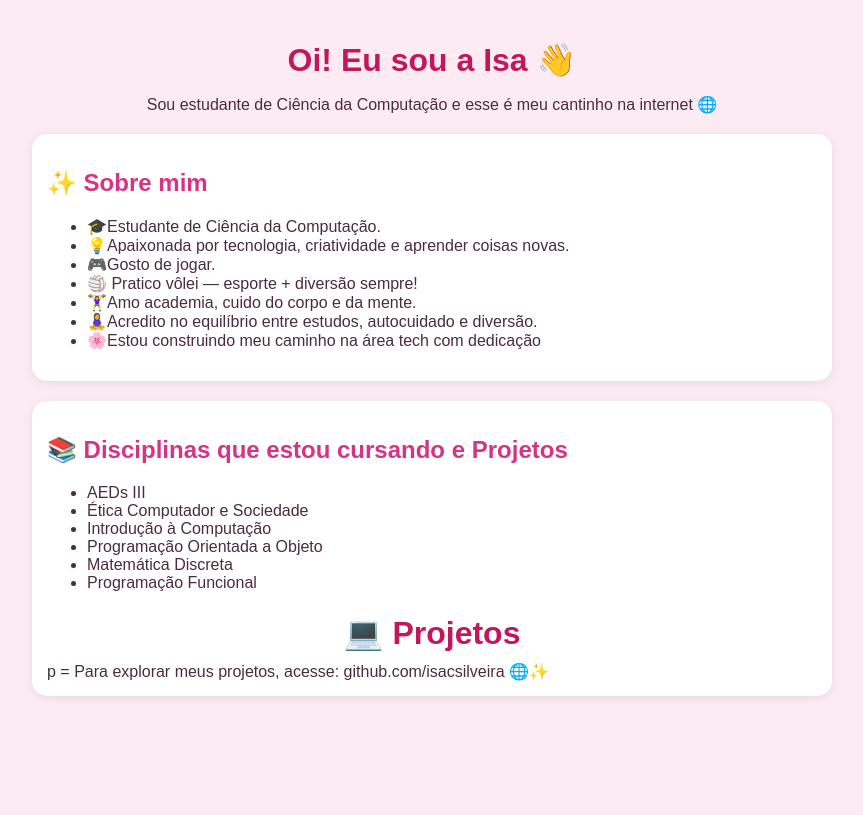
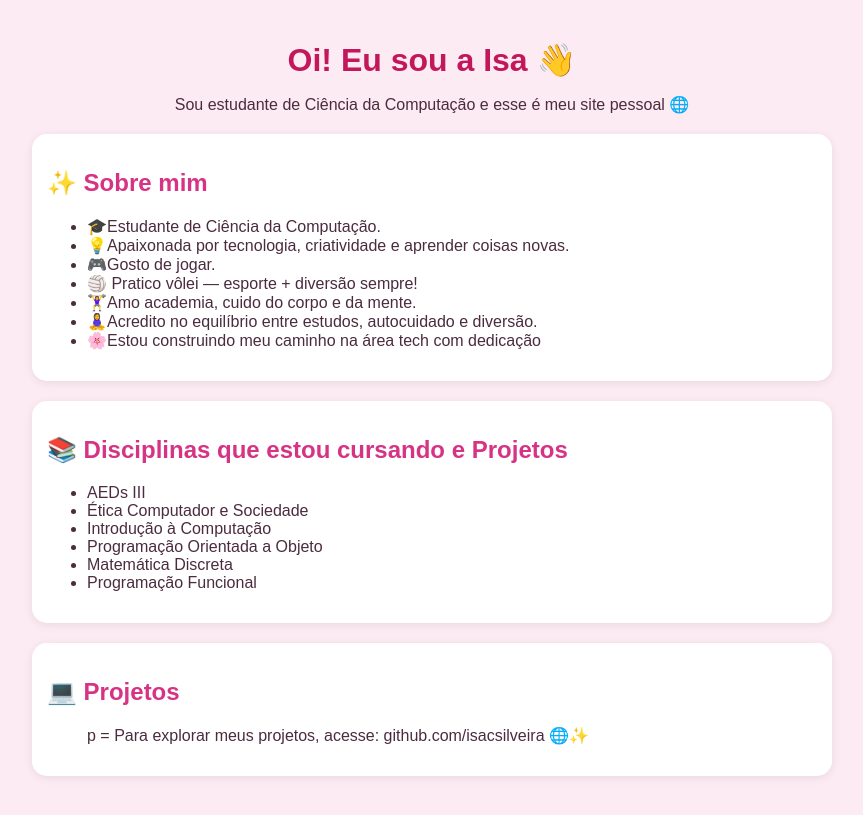
Before and after one commit to isacsilveira/isacsilveira.github.io, a Jekyll site: the page built from index.md, in a window 1280 px wide. Shown: the top 815 px of the page, without its empty margins (208-1071 px from the left). Built offline with Jekyll 4.4.1, drawn with Linux system fonts in a browser that asks for light colours.

Commit message:
Update index.md

```diff
--- a/index.md
+++ b/index.md
@@ -5,7 +5,7 @@ title: Página Inicial
 
 # Oi! Eu sou a Isa 👋
 
-Sou estudante de Ciência da Computação e esse é meu cantinho na internet 🌐
+Sou estudante de Ciência da Computação e esse é meu site pessoal 🌐
 
 <div class="card">
   <h2>✨ Sobre mim</h2>
@@ -30,6 +30,11 @@ Sou estudante de Ciência da Computação e esse é meu cantinho na internet
     <li>Matemática Discreta</li>
     <li>Programação Funcional</li>
   </ul>
-  <h1>💻 Projetos</h1>
-  p = Para explorar meus projetos, acesse: github.com/isacsilveira 🌐✨
 </div>
+
+<div class="card">
+  <h2>💻 Projetos</h2>
+  <ul>
+     p = Para explorar meus projetos, acesse: github.com/isacsilveira 🌐✨
+  </ul>
+</div>
```
